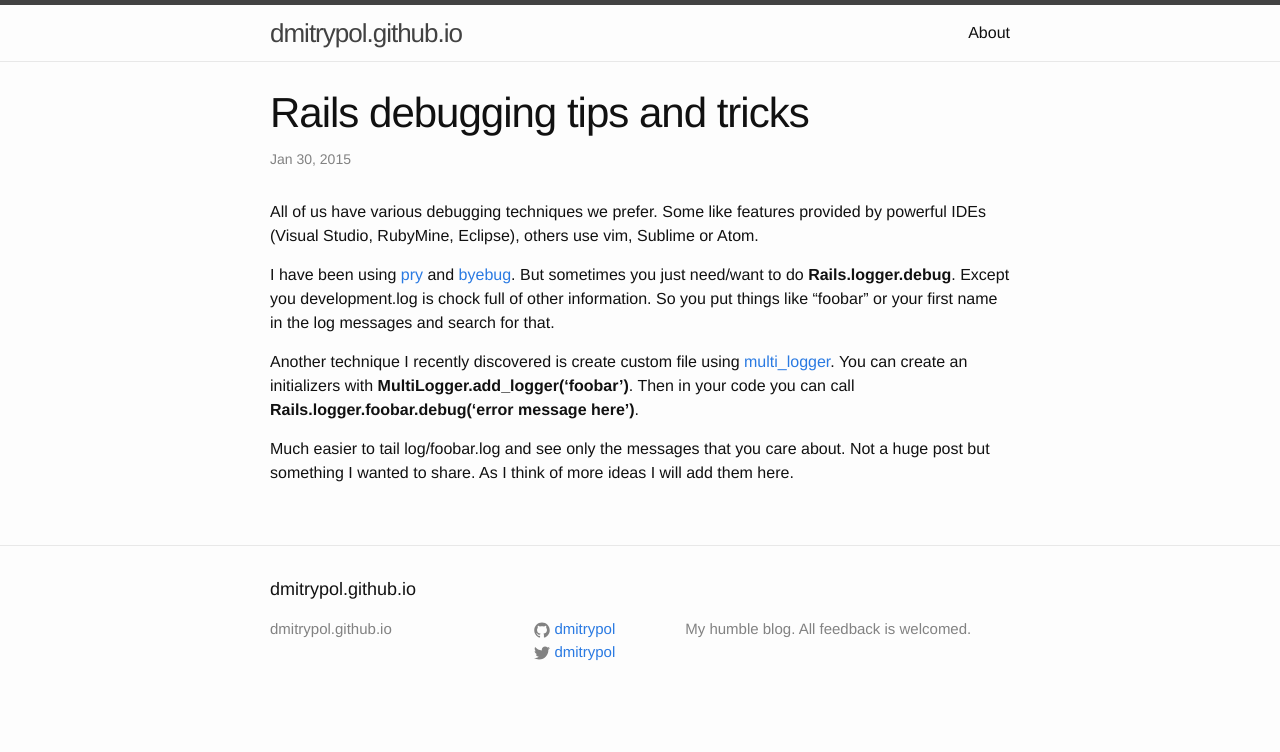
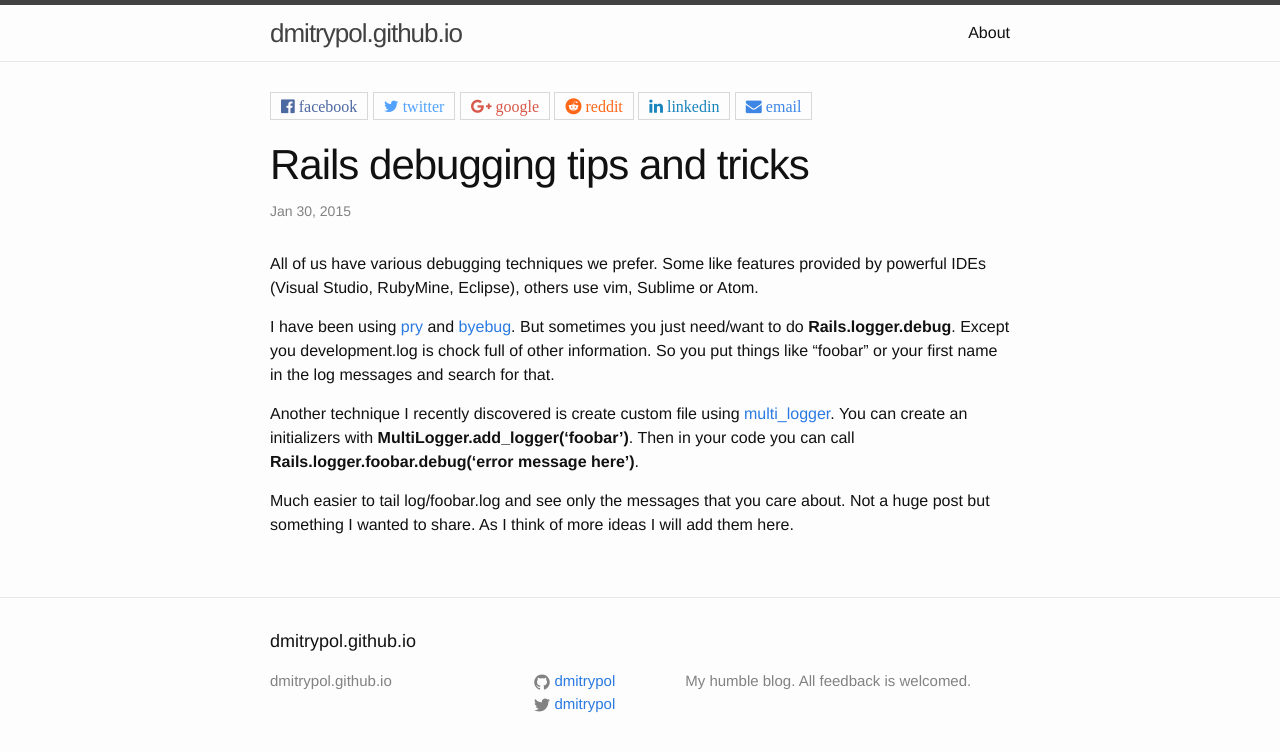
Before and after one commit to dmitrypol/dmitrypol.github.io, a Jekyll site: the page built from _posts/2015-01-30-debug-tips.md, in a window 1280 px wide. Shown: the top 752 px of the page. Built offline with Jekyll 4.4.1, drawn with Linux system fonts in a browser that asks for light colours; nearby versions of some CDN libraries; comment, search, counter and statistics services are not loaded.

Commit message:
added social share buttons

```diff
--- /dev/null
+++ b/_includes/share.html
@@ -0,0 +1,19 @@
+<link rel="stylesheet" href="https://maxcdn.bootstrapcdn.com/font-awesome/4.5.0/css/font-awesome.min.css">
+
+<div id="share-box">
+        <a href="https://www.facebook.com/sharer/sharer.php?u={{ site.url }}{{ page.url }}" onclick="window.open(this.href, 'mywin',
+'left=20,top=20,width=500,height=500,toolbar=1,resizable=0'); return false;" ><i class="fa fa-facebook-official fa share-button"> facebook</i></a>
+
+        <a href="https://twitter.com/intent/tweet?text={{ page.title }}&url={{ site.url }}{{ page.url }}" onclick="window.open(this.href, 'mywin',
+'left=20,top=20,width=500,height=500,toolbar=1,resizable=0'); return false;"><i class="fa fa-twitter fa share-button"> twitter</i></a>
+
+        <a href="https://plus.google.com/share?url={{ site.url }}{{ page.url }}" onclick="window.open(this.href, 'mywin',
+'left=20,top=20,width=500,height=500,toolbar=1,resizable=0'); return false;" ><i class="fa fa-google-plus fa share-button"> google</i></a>
+
+        <a href="http://www.reddit.com/submit?url={{ site.url }}{{ page.url }}" onclick="window.open(this.href, 'mywin',
+'left=20,top=20,width=900,height=500,toolbar=1,resizable=0'); return false;" ><i class="fa fa-reddit fa share-button"> reddit</i></a>
+       <a href="https://www.linkedin.com/shareArticle?mini=true&url={{ site.url }}{{ page.url }}&title={{ page.title }}&summary={{ page.description }}&source=webjeda" onclick="window.open(this.href, 'mywin',
+'left=20,top=20,width=500,height=500,toolbar=1,resizable=0'); return false;" ><i class="fa fa-linkedin fa share-button"> linkedin</i></a>
+        <a href="mailto:?subject={{ page.title }}&amp;body=Check out this site {{ site.url }}{{ page.url }}"><i class="fa fa-envelope fa share-button"> email</i></a>
+</div>
+<br>
--- a/_layouts/post.html
+++ b/_layouts/post.html
@@ -2,6 +2,8 @@
 layout: default
 ---
 <div class="post">
+
+	{% include  share.html %}
 
   <header class="post-header">
     <h1 class="post-title">{{ page.title }}</h1>
--- /dev/null
+++ b/_sass/_share.scss
@@ -0,0 +1,31 @@
+.share-button {
+    margin: 0px;
+    border: 1px solid #D3D6D2;
+    padding: 5px 10px 5px 10px;
+    opacity: 0.9;
+}
+
+.share-button:hover {
+    opacity: 1;
+}
+
+.fa-facebook-official {
+    color: #3b5998;
+}
+.fa-google-plus {
+    color: #d34836;
+}
+
+.fa-linkedin {
+    color: #0077b5;
+}
+.fa-envelop {
+    color: #444444;
+}
+.fa-reddit {
+    color: #ff5700;
+}
+
+.fa-twitter {
+    color: #4099FF;
+}
--- a/css/main.scss
+++ b/css/main.scss
@@ -45,5 +45,6 @@ $on-laptop:        800px;
 @import
         "base",
         "layout",
-        "syntax-highlighting"
+        "syntax-highlighting",
+        "share"
 ;
--- /dev/null
+++ b/css/share.scss
@@ -0,0 +1,33 @@
+.share-button {
+    margin: 0px;
+    border: 1px solid #D3D6D2;
+    padding: 5px 10px 5px 10px;
+    opacity: 0.9;
+}
+.share-button:hover {
+    opacity: 1;
+}
+
+.fa-facebook-official {
+    color: #3b5998;
+}
+
+.fa-google-plus {
+    color: #d34836;
+}
+
+.fa-linkedin {
+    color: #0077b5;
+}
+
+.fa-envelop {
+    color: #444444;
+}
+
+.fa-reddit {
+    color: #ff5700;
+}
+
+.fa-twitter {
+    color: #4099FF;
+}
```
Also changed, not shown: _drafts/data_space_usage.md (added, +13 -0 lines).
